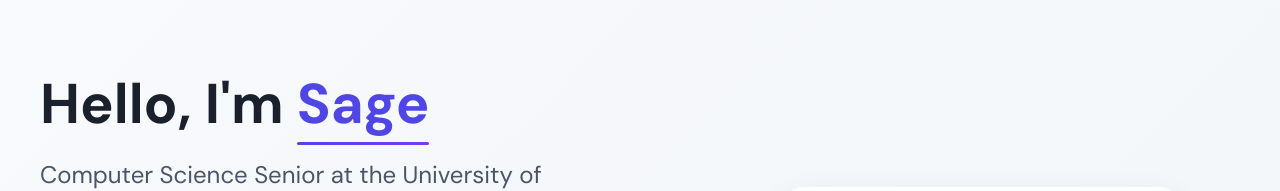
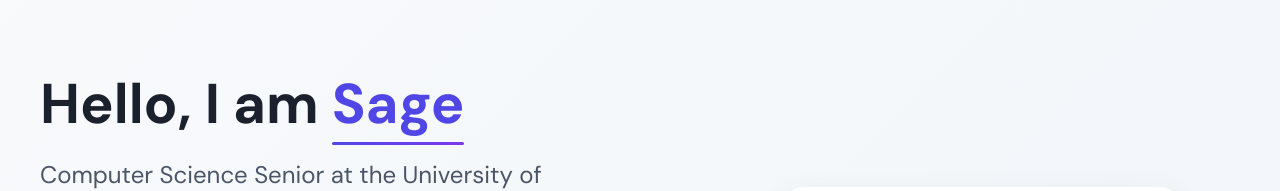
Before and after one commit to Sgg67/sages-website, a React (Create React App) app in the folder sages-website/: page / in a window 1280 px wide. Shown: the part 172-363 px from the top of the page. Built offline with nearby package versions, Linux system fonts and the light colour scheme; grey boxes are pictures that could not be loaded.

Commit message:
fix the website

```diff
--- a/sages-website/src/components/Introduction.jsx
+++ b/sages-website/src/components/Introduction.jsx
@@ -6,7 +6,7 @@
         <section className="intro-section">
             <div className="intro-container">
                 <div className="intro-text">
-                    <h1 className="intro-title">Hello, I'm <span className="highlight">Sage</span></h1>
+                    <h1 className="intro-title">Hello, I am <span className="highlight">Sage</span></h1>
                     <h2 className="intro-subtitle">
                         Computer Science Senior at the University of Pittsburgh
                     </h2>
```
